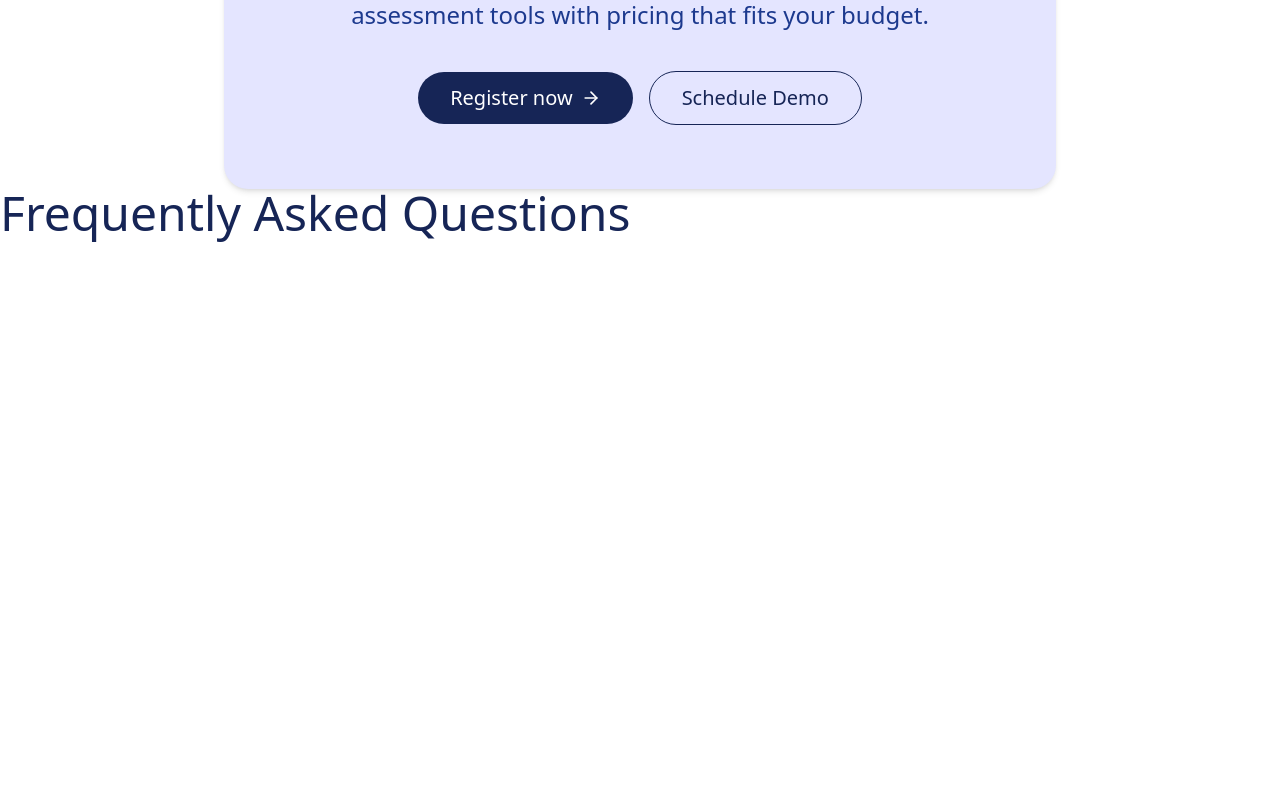
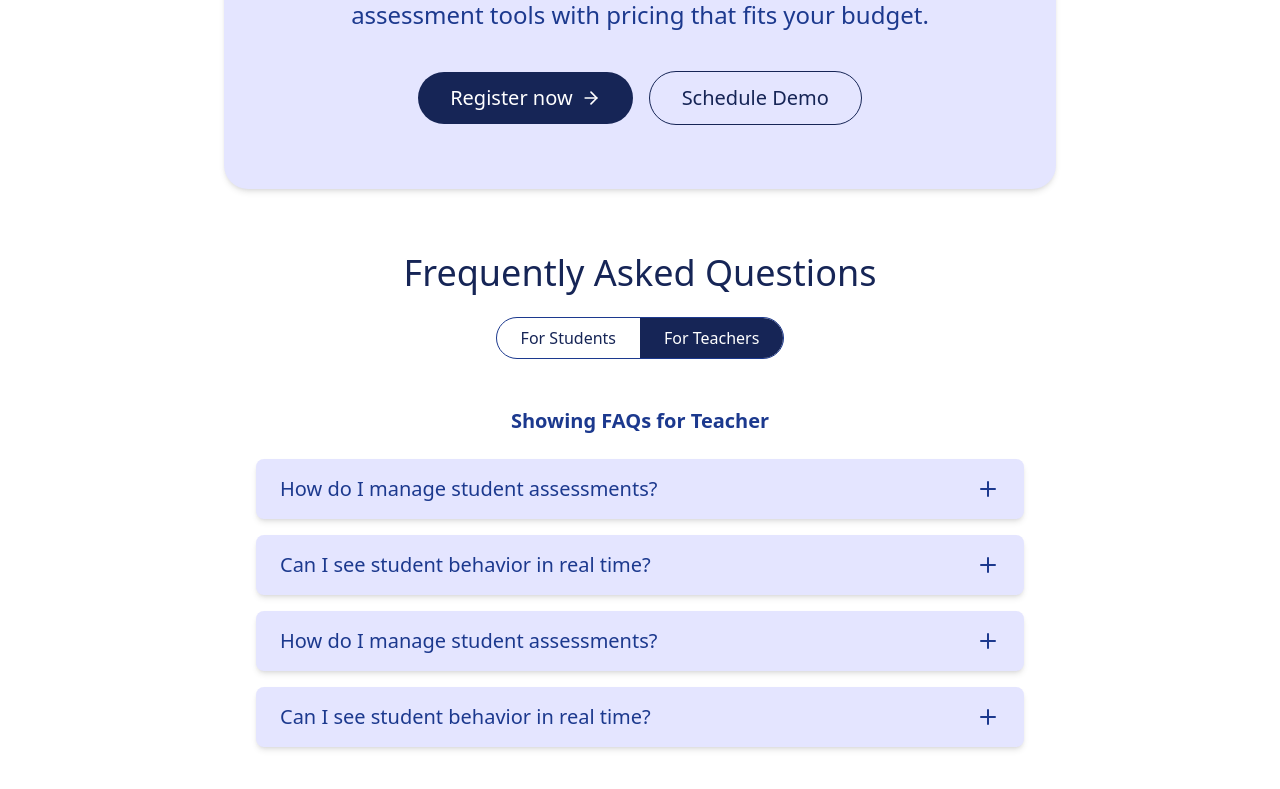
Before and after one commit to InsansaTechnoledge/Test-Series, a React (Vite) app in the folder TestSeries/: page / in a window 1280 px wide. Shown: the part 6418-7207 px from the top of the page. Before the commit the page ends 6663 px from the top, so only its background shows below. Built offline with nearby package versions, Linux system fonts and the light colour scheme.

Commit message:
completed FAQ's

```diff
--- a/TestSeries/features/beforeAuth/pages/FAQSection.jsx
+++ b/TestSeries/features/beforeAuth/pages/FAQSection.jsx
@@ -1,13 +1,109 @@
-import React from 'react'
+import React, { useState } from 'react';
+import { Plus, Minus } from 'lucide-react';
+
+const studentFAQs = [
+  {
+    question: 'What is AI proctoring?',
+    answer: 'AI proctoring uses artificial intelligence to monitor test-takers remotely during exams using webcam, mic, and screen activity.',
+  },
+  {
+    question: 'Do I need to install any software?',
+    answer: 'No additional software is needed. You just need a webcam, microphone, and stable internet connection.',
+  },
+  {
+    question: 'What is AI proctoring?',
+    answer: 'AI proctoring uses artificial intelligence to monitor test-takers remotely during exams using webcam, mic, and screen activity.',
+  },
+  {
+    question: 'Do I need to install any software?',
+    answer: 'No additional software is needed. You just need a webcam, microphone, and stable internet connection.',
+  },
+];
+
+const teacherFAQs = [
+  {
+    question: 'How do I manage student assessments?',
+    answer: 'You can create, schedule, and monitor assessments through the teacher dashboard with full analytics.',
+  },
+  {
+    question: 'Can I see student behavior in real time?',
+    answer: 'Yes, real-time alerts and reports will be available for any suspicious activity.',
+  },
+  {
+    question: 'How do I manage student assessments?',
+    answer: 'You can create, schedule, and monitor assessments through the teacher dashboard with full analytics.',
+  },
+  {
+    question: 'Can I see student behavior in real time?',
+    answer: 'Yes, real-time alerts and reports will be available for any suspicious activity.',
+  },
+];
 
 const FAQSection = () => {
+  const [selectedRole, setSelectedRole] = useState('teacher');
+  const [openIndex, setOpenIndex] = useState(null);
+
+  const faqs = selectedRole === 'student' ? studentFAQs : teacherFAQs;
+
+  const toggleFAQ = (index) => {
+    setOpenIndex(openIndex === index ? null : index);
+  };
+
   return (
-    <div>
-      <div className='flex justify-content items-center'>
-            <h1 className='text-5xl text-blue-950 text-center'>Frequently Asked Questions</h1>
+    <div className='mt-16 px-4 mb-16'>
+      <div className='flex flex-col items-center justify-center gap-6'>
+        <h1 className='text-4xl text-blue-950 text-center'>Frequently Asked Questions</h1>
+
+        {/* Toggle */}
+        <div className='flex items-center border border-blue-900 rounded-full overflow-hidden'>
+          <button
+            onClick={() => { setSelectedRole('student'); setOpenIndex(null); }}
+            className={`px-6 py-2 text-sm md:text-base font-medium transition ${
+              selectedRole === 'student'
+                ? 'bg-blue-600 text-white'
+                : 'bg-transparent text-blue-950 hover:bg-blue-100'
+            }`}
+          >
+            For Students
+          </button>
+          <button
+            onClick={() => { setSelectedRole('teacher'); setOpenIndex(null); }}
+            className={`px-6 py-2 text-sm md:text-base font-medium transition ${
+              selectedRole === 'teacher'
+                ? 'bg-blue-950 text-white'
+                : 'bg-transparent text-blue-950 hover:bg-blue-100'
+            }`}
+          >
+            For Teachers
+          </button>
+        </div>
+
+        {/* FAQ Content */}
+        <div className='mt-6 w-full max-w-3xl mx-auto text-blue-900'>
+          <p className='mb-6 text-xl font-semibold text-center'>
+            Showing FAQs for {selectedRole.charAt(0).toUpperCase() + selectedRole.slice(1)}
+          </p>
+
+          {faqs.map((faq, index) => (
+            <div key={index} className='mb-4 bg-[#E4E5FF] rounded-lg shadow-md'>
+              <button
+                className='w-full flex justify-between items-center px-6 py-4 text-left text-xl font-medium focus:outline-none'
+                onClick={() => toggleFAQ(index)}
+              >
+                {faq.question}
+                {openIndex === index ? <Minus size={24} /> : <Plus size={24} />}
+              </button>
+              {openIndex === index && (
+                <div className='px-6 pb-4 text-lg leading-relaxed text-blue-900'>
+                  {faq.answer}
+                </div>
+              )}
+            </div>
+          ))}
+        </div>
       </div>
     </div>
-  )
-}
+  );
+};
 
-export default FAQSection
+export default FAQSection;
```
